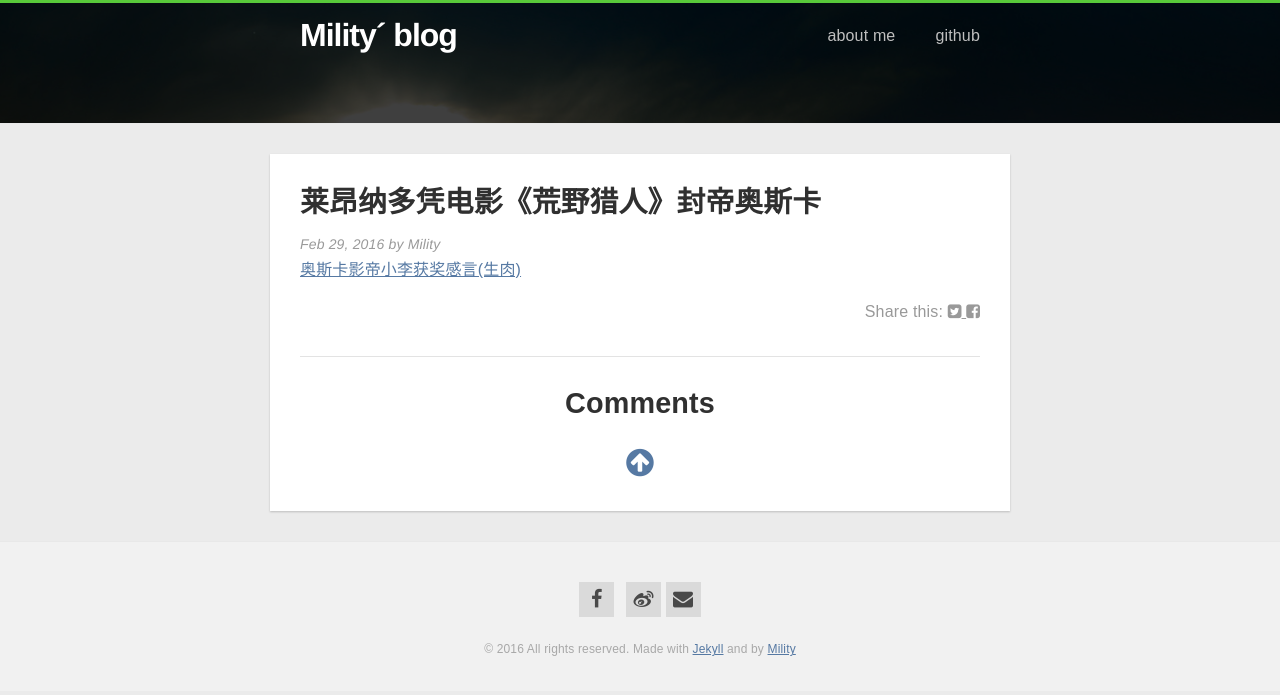
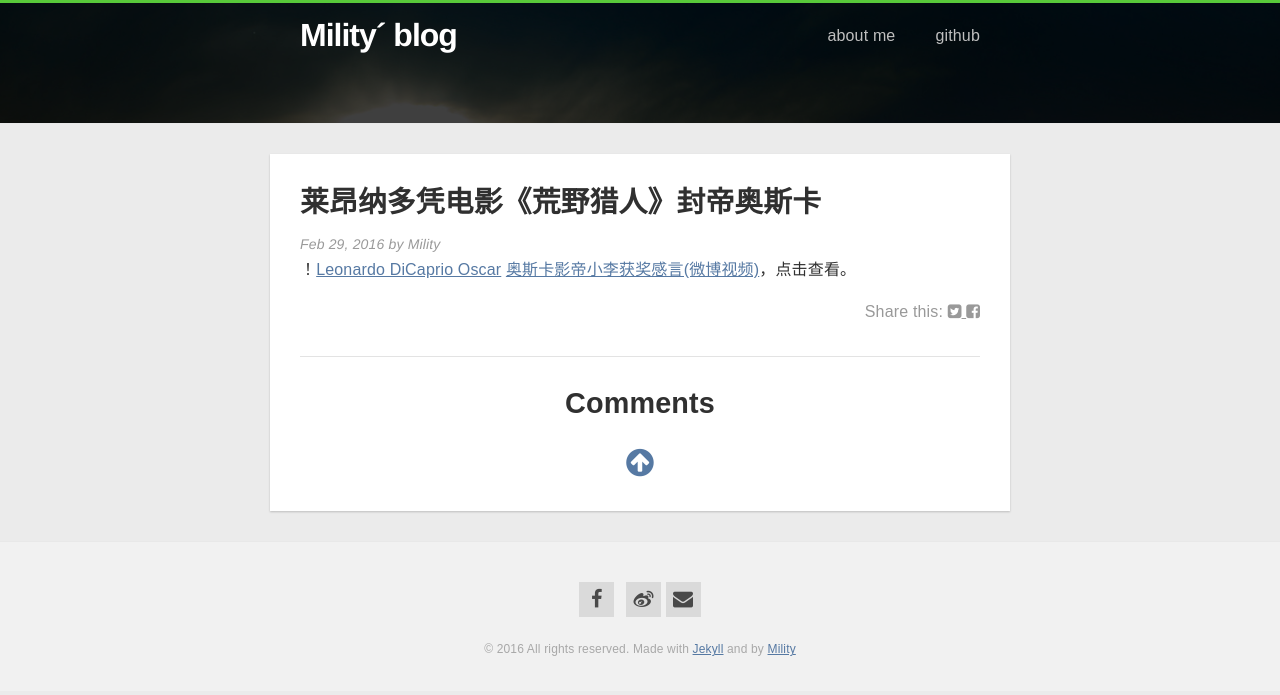
Before and after one commit to Mility/Mility.github.io, a Jekyll site: the page built from _posts/2016-02-29-莱昂纳多凭电影-荒野猎人-封帝奥斯卡.markdown, in a window 1280 px wide. Shown: the top 695 px of the page. Built offline with Jekyll 4.4.1, drawn with Linux system fonts in a browser that asks for light colours; nearby versions of some CDN libraries; comment, search, counter and statistics services are not loaded.

Commit message:
Update 2016-02-29-莱昂纳多凭电影-荒野猎人-封帝奥斯卡.markdown

```diff
--- a/_posts/2016-02-29-莱昂纳多凭电影-荒野猎人-封帝奥斯卡.markdown
+++ b/_posts/2016-02-29-莱昂纳多凭电影-荒野猎人-封帝奥斯卡.markdown
@@ -6,4 +6,5 @@ categories: Lorem
 comments: true
 ---
 
-<a href="http://weibo.com/p/2304447d7012bede252e0d6ef5e1c34b692c52">奥斯卡影帝小李获奖感言(生肉)</a>
+！[Leonardo DiCaprio Oscar](https://www.google.com.hk/search?q=Leonardo+DiCaprio+Oscar&newwindow=1&safe=strict&biw=1680&bih=913&tbm=isch&imgil=kxmeYmG13Tmw9M%253A%253BjWD5fb1PaDqgaM%253Bhttps%25253A%25252F%25252Fwww.washingtonpost.com%25252Fnews%25252Farts-and-entertainment%25252Fwp%25252F2016%25252F01%25252F11%25252Fleonardo-dicaprio-is-finally-going-to-win-that-oscar-now-right%25252F&source=iu&pf=m&fir=kxmeYmG13Tmw9M%253A%252CjWD5fb1PaDqgaM%252C_&usg=__vwa2QgNAkqcJ9NXieDKravHkx3Y%3D&ved=0ahUKEwig646Zj53LAhUWBY4KHbrPC1IQyjcIIw&ei=8kzUVqCqMJaKuAS6n6-QBQ)
+<a href="http://weibo.com/p/2304447d7012bede252e0d6ef5e1c34b692c52">奥斯卡影帝小李获奖感言(微博视频)</a>，点击查看。
```
